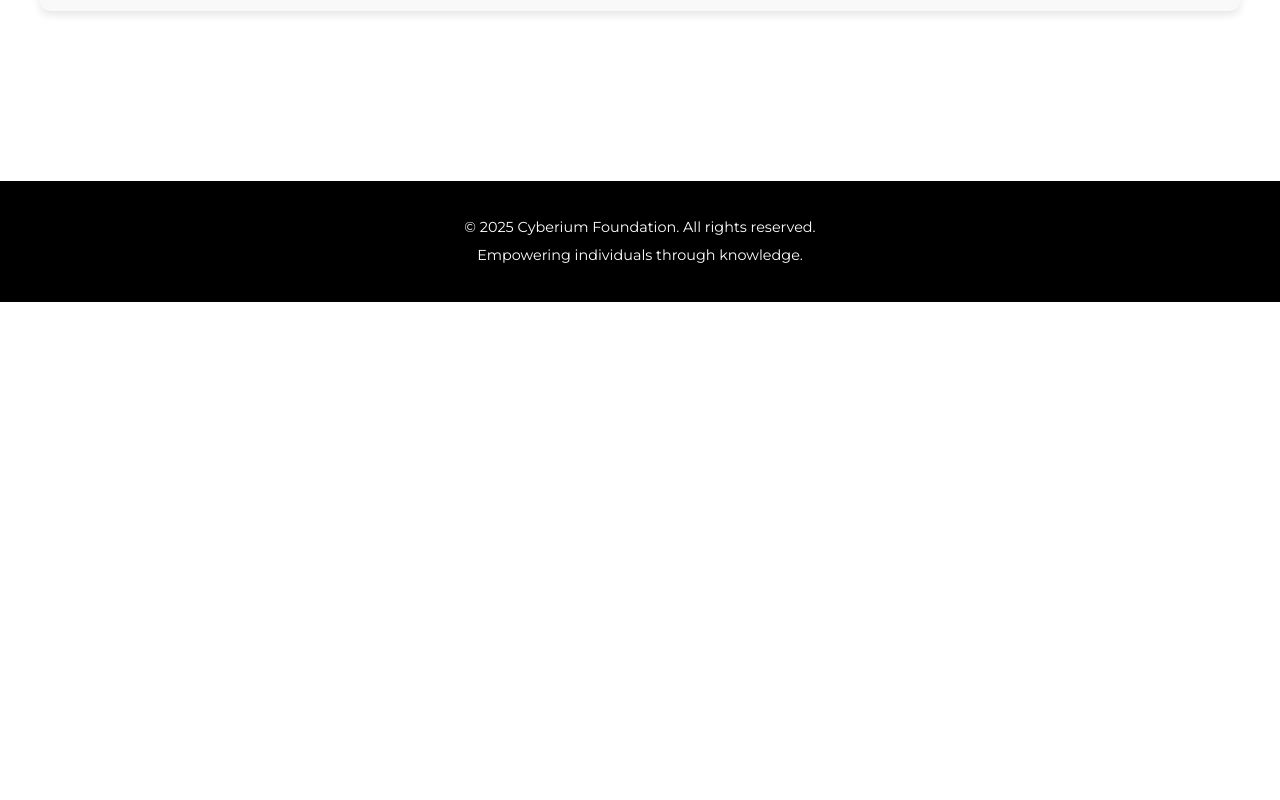
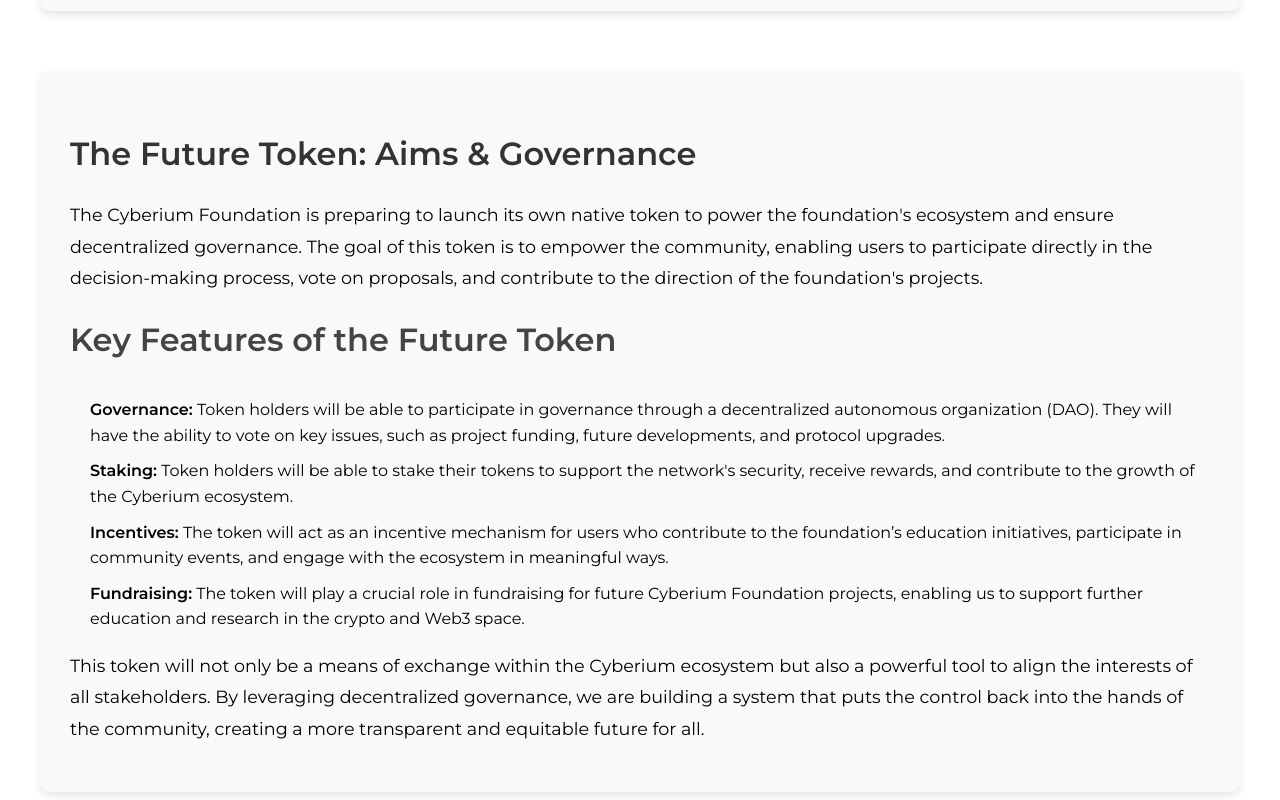
Before and after one commit to CrimsonCypher/cyberiumfoundation.github.io, a plain HTML site: page about.html in a window 1280 px wide. Shown: the part 1480-2280 px from the top of the page. Before the commit the page ends 1782 px from the top, so only its background shows below. Drawn offline with Linux system fonts and the light colour scheme.

Commit message:
Add files via upload

```diff
--- a/about.html
+++ b/about.html
@@ -14,7 +14,6 @@
         <h1>About Cyberium Foundation</h1>
         <p class="slogan"><em>A new approach</em></p>
     </header>
-
 
     <nav>
         <ul>
@@ -37,9 +36,9 @@
                     <a href="getting-started.html">How to Get Started</a>
                 </div>
             </li>
+            <li><a href="#contact">Contact</a></li>
         </ul>
     </nav>
-
 
     <main>
         <section class="section about-us">
@@ -72,6 +71,23 @@
                 This commitment to education and empowerment is the driving force behind the foundation, ensuring that everyone—regardless of their technical expertise—has the opportunity to embrace the freedom and possibilities of the decentralized future.
             </p>
         </section>
+
+        <section class="section section-token">
+            <h2>The Future Token: Aims & Governance</h2>
+            <p>
+                The Cyberium Foundation is preparing to launch its own native token to power the foundation's ecosystem and ensure decentralized governance. The goal of this token is to empower the community, enabling users to participate directly in the decision-making process, vote on proposals, and contribute to the direction of the foundation's projects.
+            </p>
+            <h3>Key Features of the Future Token</h3>
+            <ul>
+                <li><strong>Governance:</strong> Token holders will be able to participate in governance through a decentralized autonomous organization (DAO). They will have the ability to vote on key issues, such as project funding, future developments, and protocol upgrades.</li>
+                <li><strong>Staking:</strong> Token holders will be able to stake their tokens to support the network's security, receive rewards, and contribute to the growth of the Cyberium ecosystem.</li>
+                <li><strong>Incentives:</strong> The token will act as an incentive mechanism for users who contribute to the foundation’s education initiatives, participate in community events, and engage with the ecosystem in meaningful ways.</li>
+                <li><strong>Fundraising:</strong> The token will play a crucial role in fundraising for future Cyberium Foundation projects, enabling us to support further education and research in the crypto and Web3 space.</li>
+            </ul>
+            <p>
+                This token will not only be a means of exchange within the Cyberium ecosystem but also a powerful tool to align the interests of all stakeholders. By leveraging decentralized governance, we are building a system that puts the control back into the hands of the community, creating a more transparent and equitable future for all.
+            </p>
+        </section>
     </main>
 
     <footer>
--- a/styles.css
+++ b/styles.css
@@ -354,6 +354,13 @@ footer {
     box-shadow: 0 4px 8px rgba(0, 0, 0, 0.1);
 }
 
+.section-token {
+    background-color: #f9f9f9;
+    padding: 30px;
+    border-radius: 10px;
+    box-shadow: 0 4px 8px rgba(0, 0, 0, 0.1);
+}
+
 
 footer {
     text-align: center;
```
